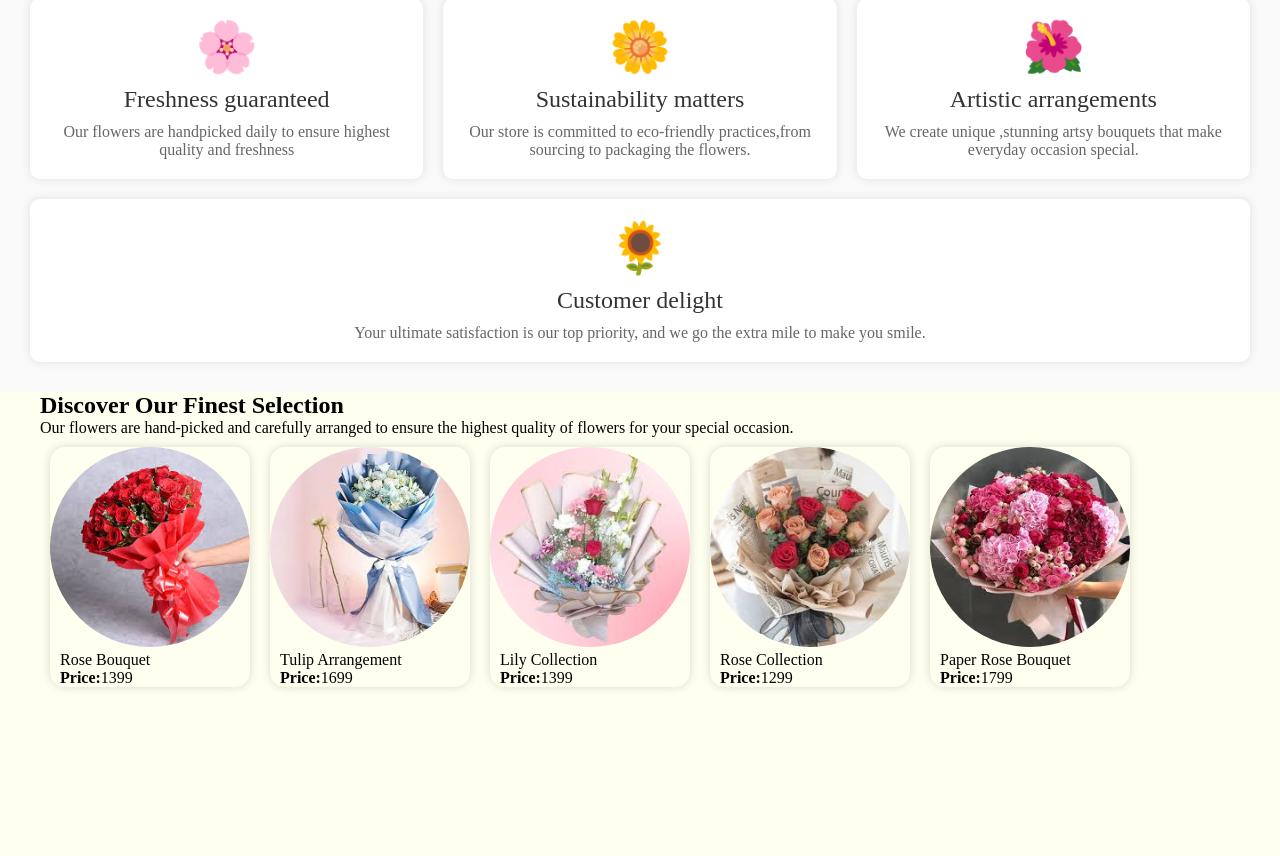
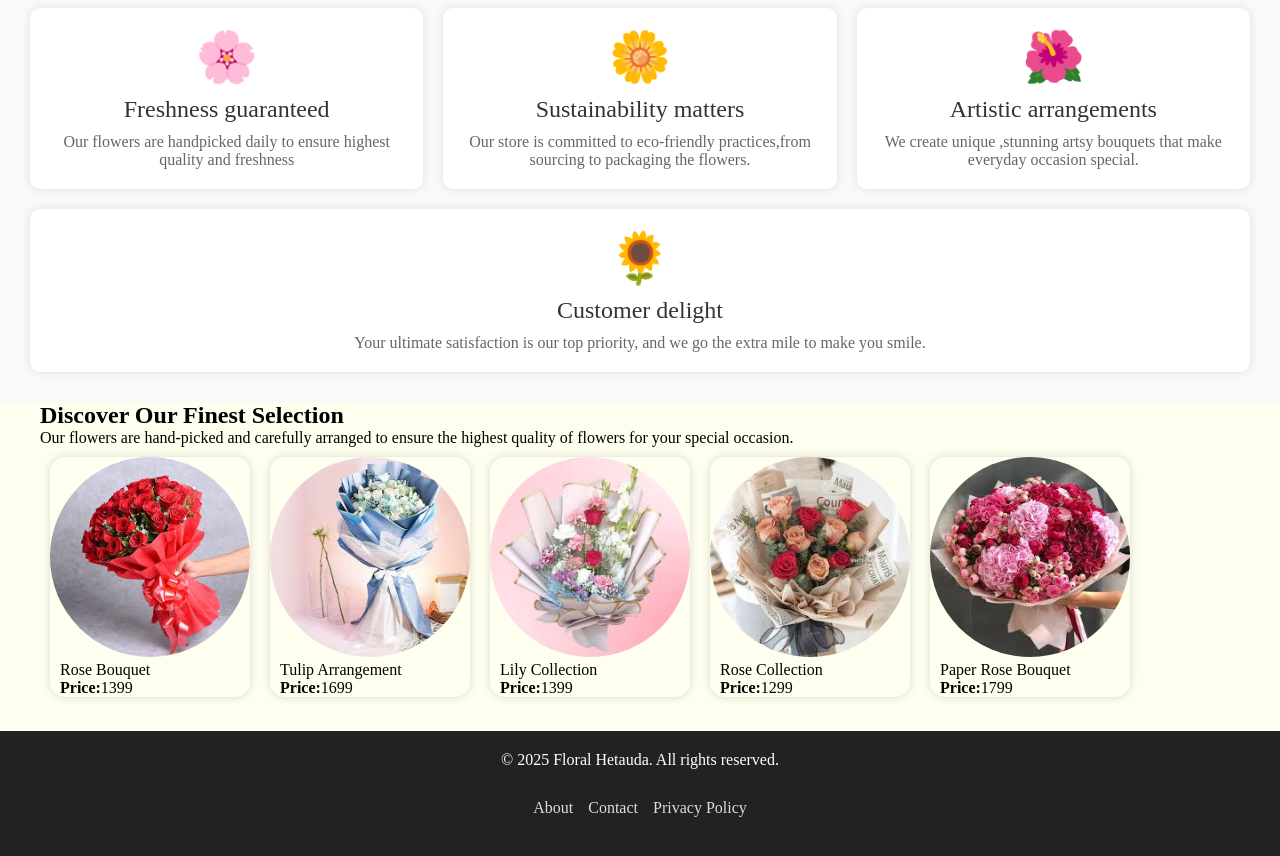
Before and after one commit to paradox401/FloralHetauda, a React (Vite) app in the folder frontend/: page / in a window 1280 px wide. Shown: the part 1226-2082 px from the top of the page. Before the commit the page ends 1923 px from the top, so only its background shows below. Built offline with nearby package versions, Linux system fonts and the light colour scheme.

Commit message:
some css fixes

```diff
--- a/frontend/src/App.jsx
+++ b/frontend/src/App.jsx
@@ -4,6 +4,7 @@ import Hero from './components/Hero/Hero'
 import FeaturedItems from './components/FeaturedItems/FeaturedItems'
 import OurFeatures from './components/OurFeatures/OurFeatures'
 import FinestSelection from './components/FinestSelection/FinestSelection'
+import Footer from './components/Footer/Footer'
 function App() {
 
   return (
@@ -13,6 +14,7 @@ function App() {
       <FeaturedItems/>
       <OurFeatures/>
       <FinestSelection/>
+      <Footer/>
     </>
   )
 }
--- a/frontend/src/components/FeaturedItems/FeaturedItems.css
+++ b/frontend/src/components/FeaturedItems/FeaturedItems.css
@@ -1,6 +1,7 @@
 .featured-div{
     width: 90%;
     margin-left: 5vh;
+    margin-top: 5vh;
 }
 
 
--- a/frontend/src/components/Footer/Footer.css
+++ b/frontend/src/components/Footer/Footer.css
@@ -0,0 +1,32 @@
+.footer {
+    margin-top: 3vh;
+    background-color: #222;
+    color: white;
+    text-align: center;
+    padding: 20px 0;
+    position: relative;
+    width: 100%;
+    bottom: 0;
+  }
+
+  .footer-content {
+    display: flex;
+    flex-direction: column;
+    align-items: center;
+    gap: 10px;
+  }
+
+  .footer nav {
+    display: flex;
+    gap: 15px;
+  }
+
+  .footer nav a {
+    color: #ddd;
+    text-decoration: none;
+    transition: color 0.3s;
+  }
+
+  .footer nav a:hover {
+    color: #ffcc00;
+  }
--- a/frontend/src/components/Footer/Footer.jsx
+++ b/frontend/src/components/Footer/Footer.jsx
@@ -1,6 +1,19 @@
 import React from "react";
-import './Footer.css';
+import "./Footer.css";
 
-function Footer() {
+const Footer = () => {
+  return (
+    <footer className="footer">
+      <div className="footer-content">
+        <p>&copy; {new Date().getFullYear()} Floral Hetauda. All rights reserved.</p>
+        <nav>
+          <a href="/about">About</a>
+          <a href="/contact">Contact</a>
+          <a href="/privacy">Privacy Policy</a>
+        </nav>
+      </div>
+    </footer>
+  );
+};
 
-}
+export default Footer;
--- a/frontend/src/components/NavBar/NavBar.css
+++ b/frontend/src/components/NavBar/NavBar.css
@@ -38,7 +38,7 @@ nav{
     justify-content: space-between;
     align-items: center;
     background-color: transparent;
-    padding: 50px 30px;
+    padding: 20px 17px 50px 17px;
     flex-shrink: 5;
 }
 img{
--- a/frontend/src/components/OurFeatures/OurFeatures.css
+++ b/frontend/src/components/OurFeatures/OurFeatures.css
@@ -95,7 +95,7 @@
 /* Responsive styles */
 @media (max-width: 768px) {
     .feature {
-        flex: 0.5 1 20%;
+        flex: 0.5 1 30%;
     }
 }
 @media (max-width: 480px) {
```
Also changed, not shown: frontend/src/assets/logo.jpeg (added), frontend/src/assets/logo.png.
